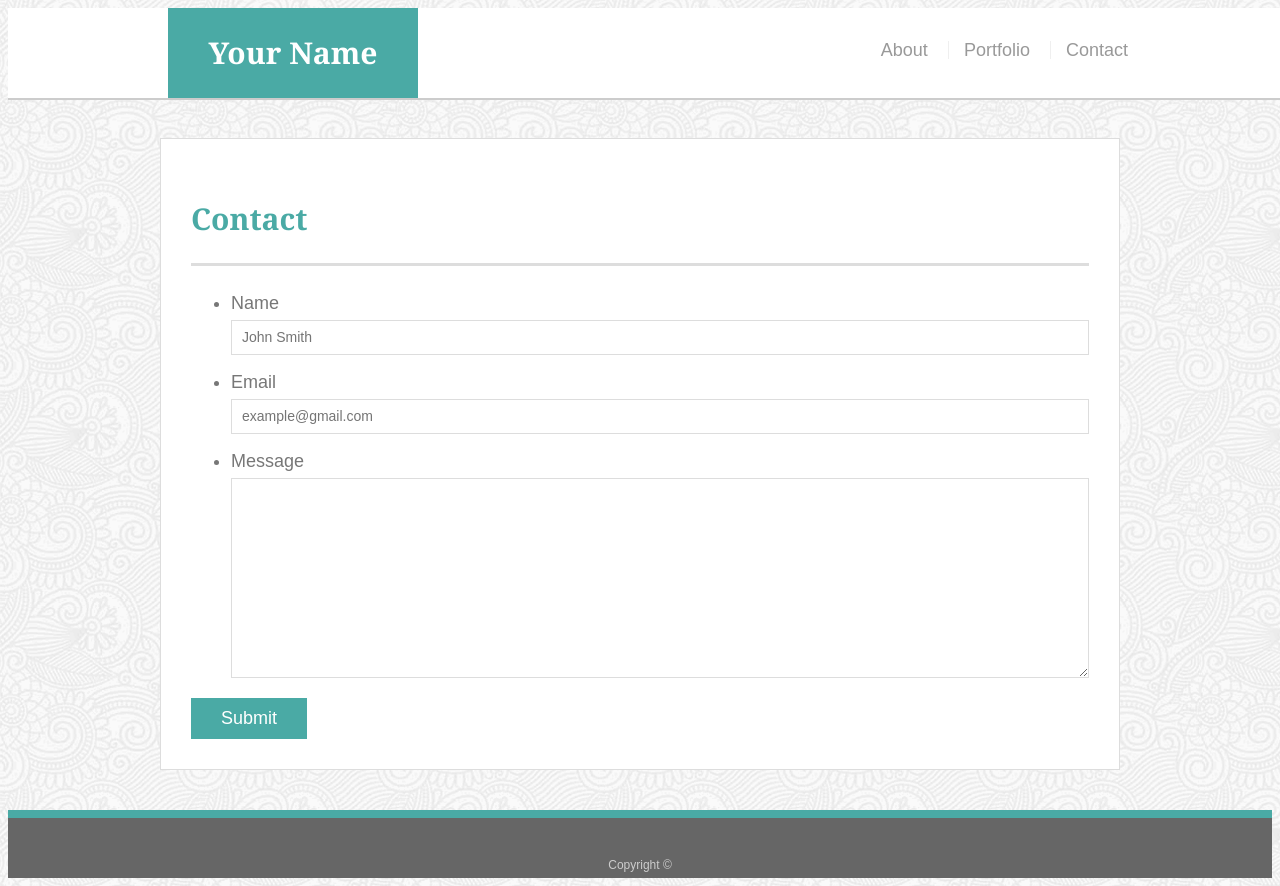
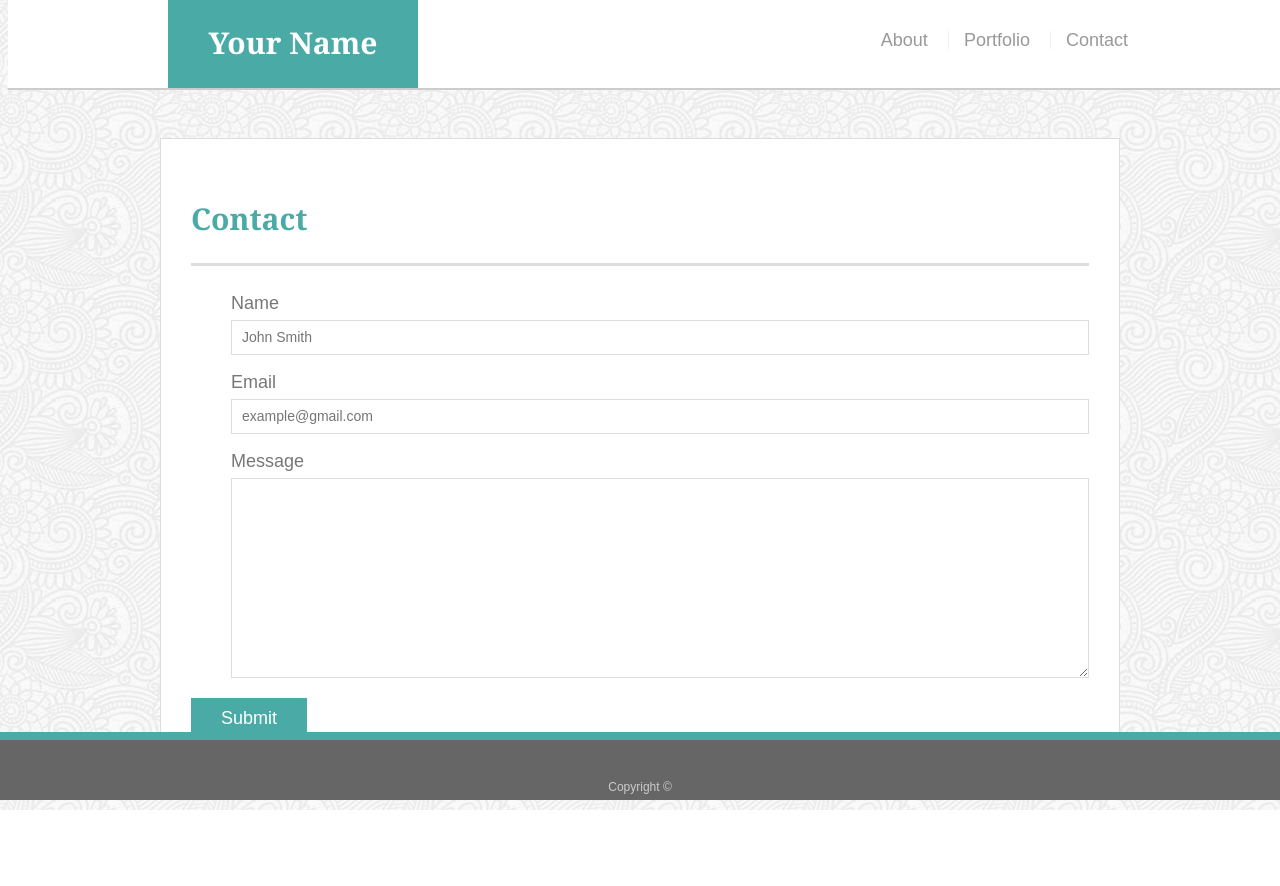
Before and after one commit to SarahMBeecroft/Responsive-Portfolio, a plain HTML site: page contact.html in a window 1280 px wide. After the commit the page ends 810 px from the top, so only its background shows below. Drawn offline with Linux system fonts and the light colour scheme.

Commit message:
Removed ul style, moved masthead up 10px, and created fixed foter

```diff
--- a/assets/css/style.css
+++ b/assets/css/style.css
@@ -56,7 +56,7 @@ h3 {
   position: fixed;
   z-index: 99;
   width: 100%;
-  margin: 0 0 30px;
+  margin: -10px 0 30px;
   overflow: auto;
   color: #ffffff;
   background: #ffffff;
@@ -108,6 +108,10 @@ footer {
   background: #666666;
   border-top: 8px solid #4aaaa5;
   height: 50px;
+  position: fixed; /* Following footer CSS creates fixed footer */
+  left: 0;
+  bottom: 0;
+  width: 100%;
 }
 
 h3, h2 {
@@ -180,6 +184,7 @@ h3, h2 {
 
 #contact-form ul {
   margin-bottom: 20px;
+  list-style: none;
 }
 
 #contact-form li {
```
Also changed, not shown: portfolio.html (+1 -0 lines).
